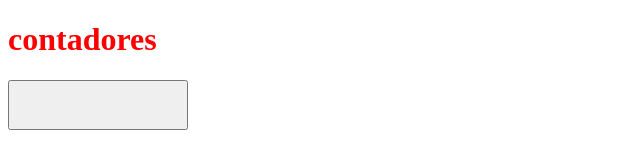
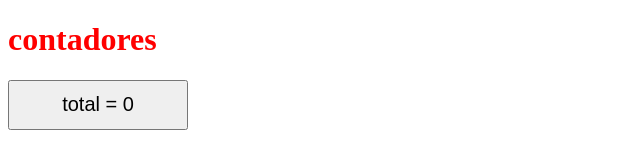
Before and after one commit to Ericmarcos-ELITI/botao-ELITI, a plain HTML site: page index.html in a window 1280 px wide. Shown: the full height of the page, 0-640 px from the left. Drawn offline with Linux system fonts and the light colour scheme.

Commit message:
Update index.html

```diff
--- a/index.html
+++ b/index.html
@@ -6,13 +6,14 @@
     button {
       width: 180px;
       height: 50px;
-font-size: 40px
+      font-size: 20px;
     }
   </style>
 </head>
 <body>
   <h1 style="color:red;">contadores</h1>
-    <button onclick="adicionar()"></button>
+  <button onclick="adicionar()">total = 0</button>
+
   <script>
     var numero = 0;
 
@@ -22,11 +23,8 @@ function adicionar () {
     }
 
     function render () {
-    document.querySelector("button").innerText = numero;
+      document.querySelector("button").innerText = "total = " + numero;
     }
-
   </script>
-
 </body>
-
 </html>
```
Lines whose indentation alone changed are shown as unchanged.
